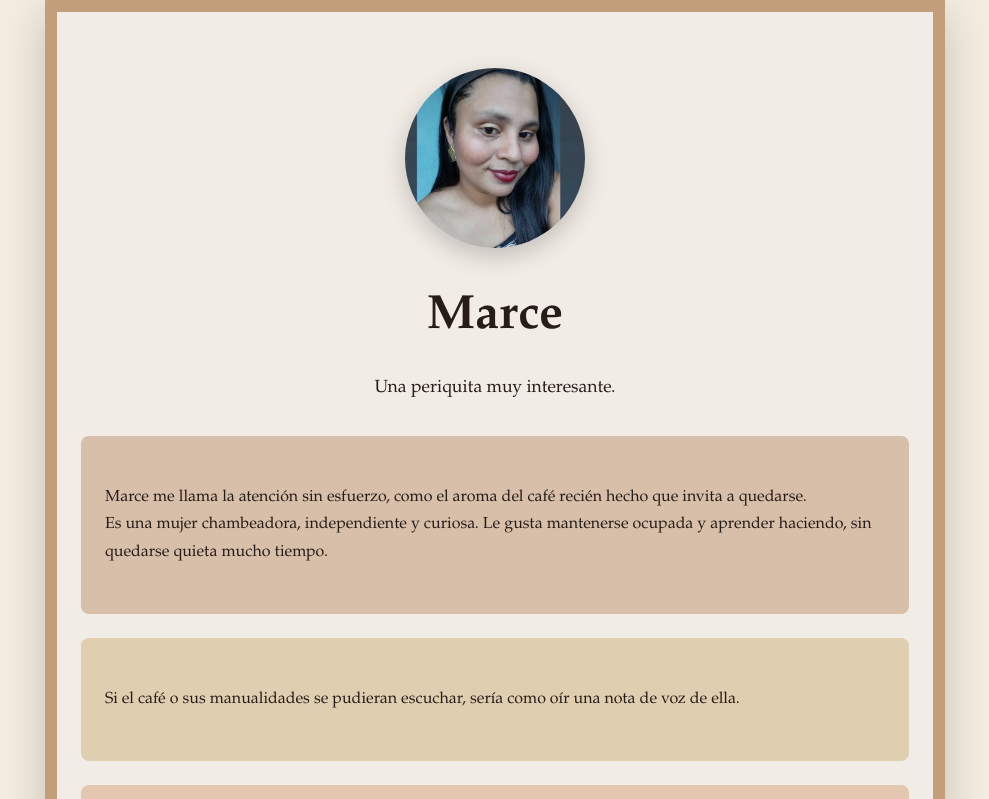
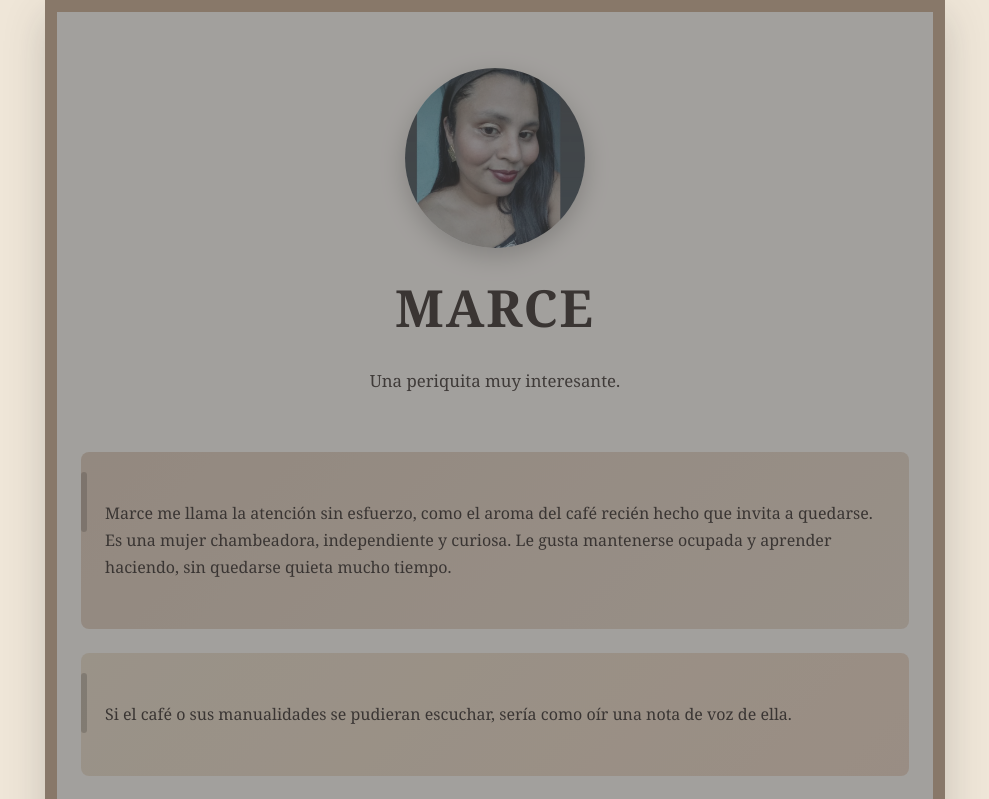
Before and after one commit to RoValladares/marce-site, a plain HTML site: page index.html in a window 1280 px wide. Shown: the top 799 px of the page, without its empty margins (145-1134 px from the left). Drawn offline with Linux system fonts and the light colour scheme.

Commit message:
reset CSS

```diff
--- a/css/styles.css
+++ b/css/styles.css
@@ -5,106 +5,141 @@
   margin: 0;
   padding: 0;
   box-sizing: border-box;
+  transition: background-color 0.3s ease,
+              color 0.3s ease,
+              transform 0.3s ease;
 }
 
 /* =========================
-   MARCO Y FONDO GENERAL
+   VARIABLES DE COLOR
+========================= */
+:root {
+  --fondo-externo: #EFE6D8;
+  --fondo-interno: #FFF8F0;
+  --texto: #2B1E18;
+  --arena: #E6C8AD;
+  --miel: #F4D1B4;
+  --caramelo: #D2A679;
+}
+
+/* =========================
+   BODY + MARCO GLOBAL
 ========================= */
 body {
-  font-family: 'Palatino Linotype', 'Book Antiqua', Palatino, serif;
-  background-color: #F3ECE0;  /* fondo cálido suave */
-  color: #2B1E18;             /* texto profundo */
+  font-family: 'Georgia', 'Palatino Linotype', serif;
+  background-color: var(--fondo-externo);
+  color: var(--texto);
   line-height: 1.7;
-  margin: 0;
-  padding: 0;
   display: flex;
-  justify-content: center;     /* centra todo horizontalmente */
+  justify-content: center;
 }
 
-/* FILTRO SUAVIZADO PARA TODA LA PÁGINA */
 .wrapper {
   width: 100%;
   max-width: 900px;
-  border: 12px solid #D2A679;
+  background-color: var(--fondo-interno);
+  border: 12px solid var(--caramelo);
   padding: 1.5rem;
   box-shadow: 0 15px 40px rgba(0,0,0,0.2);
-  background-color: #FFF8F0;
-
-  /* FILTRO SUAVIZADO */
-  filter: brightness(0.95) saturate(0.85);
+  filter: brightness(0.70) saturate(0.70) contrast(0.70);
 }
 
 /* =========================
-   INTRO / FOTO CIRCULAR
+   INTRO
 ========================= */
 .intro {
-  min-height: auto;
   padding: 2rem 1.5rem;
   display: flex;
   flex-direction: column;
+  align-items: center;
   gap: 1rem;
-  align-items: center;
+  text-align: center;
 }
 
+.intro h1 {
+  font-size: 3.2rem;
+  letter-spacing: 2px;
+  text-transform: uppercase;
+}
+
+.intro p {
+  max-width: 320px;
+  font-size: 1.05rem;
+  opacity: 0.95;
+}
+
+/* FOTO CIRCULAR */
 .intro-image {
   width: 180px;
   height: 180px;
+  border-radius: 50%;
   overflow: hidden;
-  border-radius: 50%;
-  margin: 0 auto 0.8rem auto;
-  box-shadow: 0 8px 25px rgba(0,0,0,0.2);
+  position: relative;
+  box-shadow: 0 8px 25px rgba(0,0,0,0.25);
 }
 
 .intro-image img {
   width: 100%;
   height: 100%;
   object-fit: cover;
-  transform: none;
+  filter: brightness(0.92) saturate(0.9);
 }
 
-.intro h1 {
-  font-size: 3rem;
-}
-
-.intro p {
-  margin-top: 0;
-  text-align: center;
-  max-width: 320px;
-  font-size: 1.1rem;
+.intro-image::after {
+  content: "";
+  position: absolute;
+  inset: 0;
+  border-radius: 50%;
+  background: rgba(210,166,121,0.15);
+  mix-blend-mode: multiply;
 }
 
 /* =========================
    SECCIONES
 ========================= */
-.note, .character, .work, .end {
-  padding: 3rem 1.5rem;
-  max-width: 100%;
+section {
   border-radius: 8px;
   margin-bottom: 1.5rem;
+  padding: 3rem 1.5rem;
+  animation: fadeUp 0.8s ease both;
 }
 
 .note {
-  background-color: #E6C8AD;
+  background: linear-gradient(135deg, var(--arena), #EED6BE);
 }
 
 .character {
-  background-color: #EFD9B5;
+  background: linear-gradient(135deg, #F1DDBE, var(--miel));
 }
 
 .work {
-  background-color: #F4D1B4;
+  background: linear-gradient(135deg, #F6D8BF, #F0C8A5);
 }
 
 .end {
-  background-color: #D2A679;
+  background-color: var(--caramelo);
   color: #FFF8F0;
+}
+
+/* DETALLE ARTÍSTICO */
+.note::before,
+.character::before,
+.work::before {
+  content: "";
+  position: absolute;
+  left: 0;
+  top: 20px;
+  width: 6px;
+  height: 60px;
+  background-color: rgba(43,30,24,0.25);
+  border-radius: 4px;
 }
 
 /* =========================
    GALERÍA
 ========================= */
 .work-intro {
-  font-size: 1.1rem;
+  font-size: 1.05rem;
   margin-bottom: 1.5rem;
 }
 
@@ -119,7 +154,33 @@ body {
   height: 260px;
   object-fit: cover;
   border-radius: 12px;
+  filter: brightness(0.95) saturate(0.9);
+  transition: transform 0.4s ease, filter 0.4s ease;
 }
+
+.work-grid img:hover {
+  transform: scale(1.03);
+  filter: brightness(1) saturate(1);
+}
+
+/* =========================
+   ANIMACIONES
+========================= */
+@keyframes fadeUp {
+  from {
+    opacity: 0;
+    transform: translateY(25px);
+  }
+  to {
+    opacity: 1;
+    transform: translateY(0);
+  }
+}
+
+section:nth-child(1) { animation-delay: 0.1s; }
+section:nth-child(2) { animation-delay: 0.2s; }
+section:nth-child(3) { animation-delay: 0.3s; }
+section:nth-child(4) { animation-delay: 0.4s; }
 
 /* =========================
    RESPONSIVE
```
